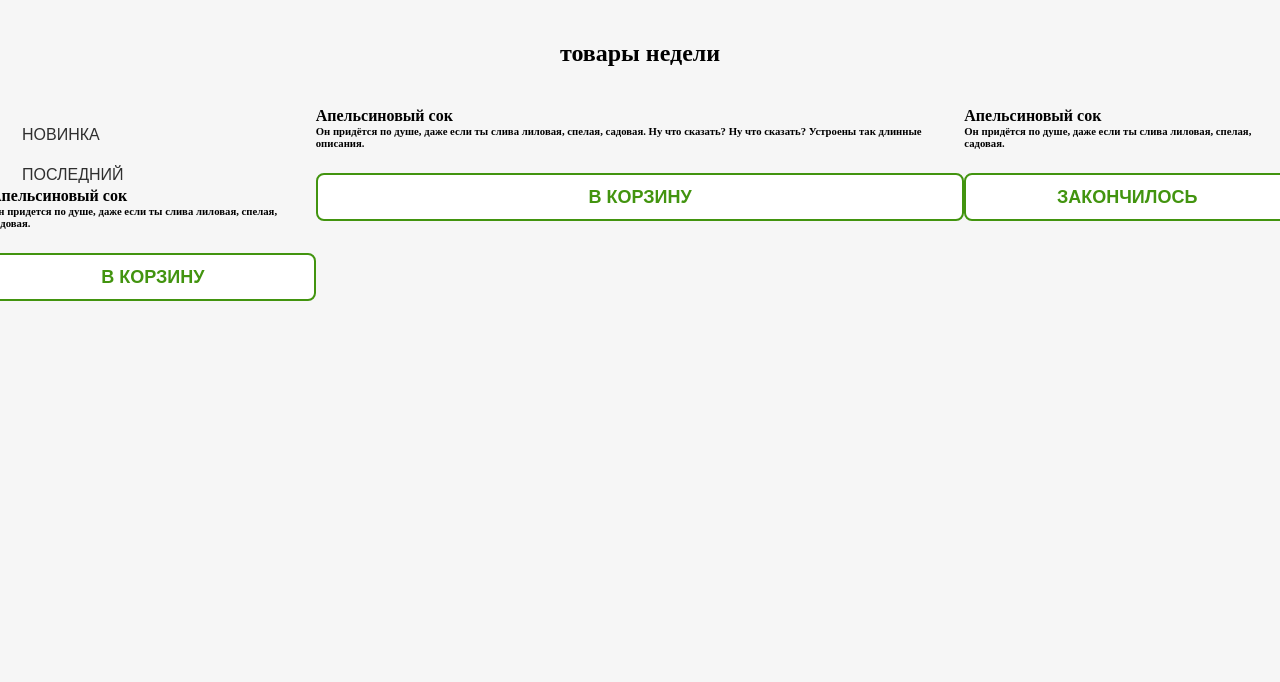
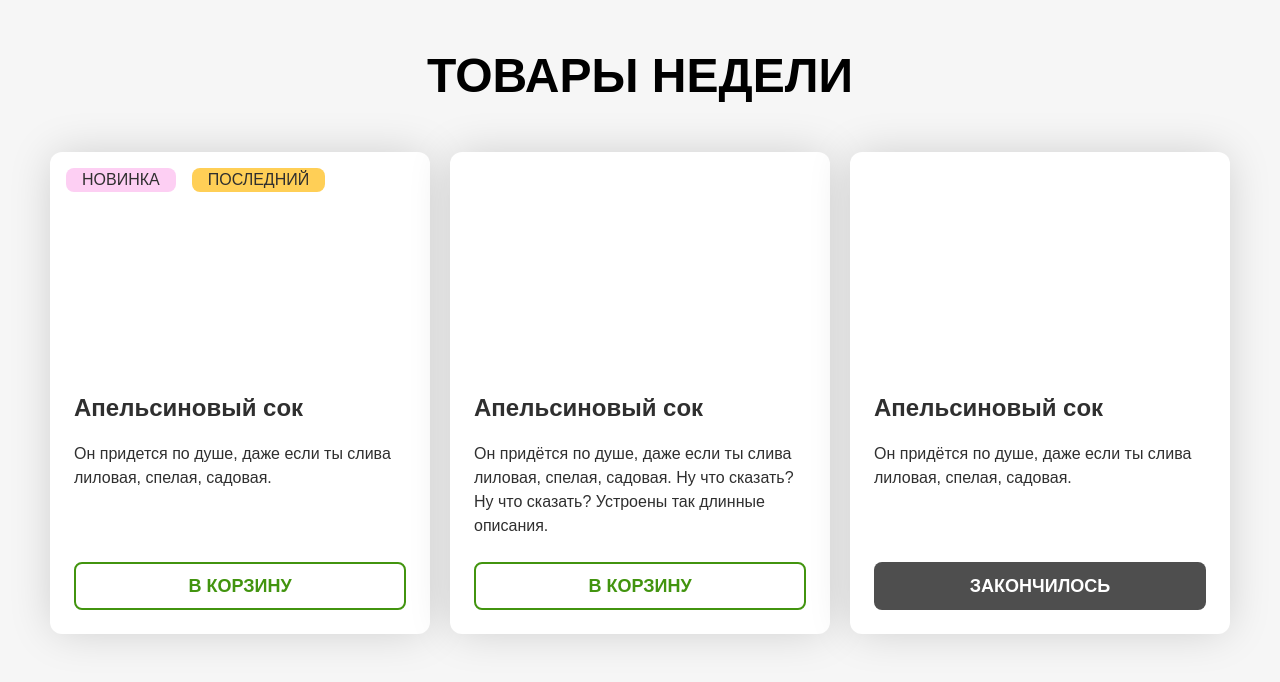
Before and after one commit to VitoZMX/SpurIT-Test, a plain HTML site: page 01-product-card/index.html in a window 1280 px wide. Drawn offline with Linux system fonts and the light colour scheme.

Commit message:
feat: add style

```diff
--- a/01-product-card/index.css
+++ b/01-product-card/index.css
@@ -7,43 +7,54 @@ body {
     background: #F6F6F6;
 }
 
-.header, main {
+.header {
+    display: flex;
+    justify-content: center;
+    padding-top: 40px;
+}
+
+.header__name__page {
+    font-family: Arial, sans-serif;
+    text-transform: uppercase;
+    font-size: 48px;
+    font-weight: 900;
+    line-height: 72px;
+    text-align: center;
+}
+
+.main {
     padding-top: 40px;
     display: flex;
     justify-content: center;
-    margin: 0 -10px;
 }
 
-.name_page {
-    font-family: 'Arial';
-    font-size: 48px;
-    font-weight: 900;
-    line-height: 72px;
-}
-
-.product_card {
-    width: 380px;
+.article {
     display: flex;
     flex-direction: column;
     background: #FFFFFF;
     border-radius: 12px;
+    margin: 0 10px 20px 10px;
     box-shadow: 0 0 45px -4px rgba(0, 0, 0, 0.18);
-    margin: 0 10px 20px 10px;
 }
 
-.product_bgr {
+.main__article {
+    width: 380px;
+}
+
+.article__tag__container {
+    display: flex;
+    flex-direction: row;
+    align-content: flex-start;
+    justify-content: flex-start;
+    align-items: flex-start;
+    flex-wrap: wrap;
     border-radius: 12px 12px 0 0;
     min-height: 214px;
     background-image: url(Image.png);
-    display: flex;
-    flex-direction: row;
-    align-items: flex-start;
-    justify-content: flex-start;
-    flex-wrap: wrap;
 }
 
 .tag {
-    font-family: 'Arial';
+    font-family: Arial, sans-serif;
     font-size: 16px;
     margin: 16px 0 0 16px;
     font-weight: 400;
@@ -53,15 +64,15 @@ body {
     padding: 3px 16px;
 }
 
-.tag_new {
+.tag__new {
     background-color: #FDCFF3;
 }
 
-.tag_last {
+.tag__last {
     background-color: #FFCF56;
 }
 
-.product_info {
+.article__info__container {
     margin: 24px;
     height: 100%;
     display: flex;
@@ -69,13 +80,13 @@ body {
     justify-content: space-between;
 }
 
-.name-and-description_product {
+.article__info__text {
     display: flex;
     flex-direction: column;
 }
 
-.name_product {
-    font-family: 'Arial';
+.article__info__name {
+    font-family: Arial, sans-serif;
     font-weight: 900;
     font-size: 24px;
     line-height: 36px;
@@ -83,8 +94,8 @@ body {
     color: #2F2F2F;
 }
 
-.description_product {
-    font-family: 'Arial';
+.article__info__description {
+    font-family: Arial, sans-serif;
     font-size: 16px;
     margin-top: 16px;
     font-weight: 400;
@@ -93,12 +104,9 @@ body {
 }
 
 .btn {
-    margin-top: 24px;
-    height: 48px;
-    width: 100%;
     border: solid 2px #42940F;
     border-radius: 8px;
-    font-family: 'Arial';
+    font-family: Arial, sans-serif;
     font-weight: 900;
     font-size: 18px;
     line-height: 25px;
@@ -106,6 +114,9 @@ body {
     text-transform: uppercase;
     background-color: white;
     transition: .3s;
+    margin-top: 24px;
+    height: 48px;
+    width: 100%;
 }
 
 .btn:hover {
@@ -117,13 +128,13 @@ body {
 
 .btn:active {
     background-color: #1F5200;
-    border: #1F5200;
+    border: solid 2px #1F5200;
     color: white;
     cursor: pointer;
     transition: .3s;
 }
 
-.btn.ended {
+.btn.btn__noActive {
     cursor: default;
     background-color: #4E4E4E;
     border: #4E4E4E;
```
